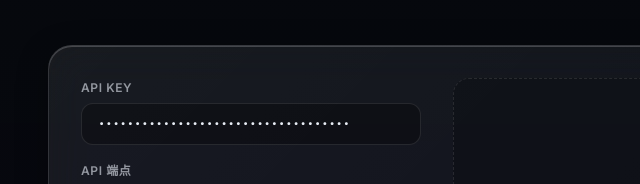
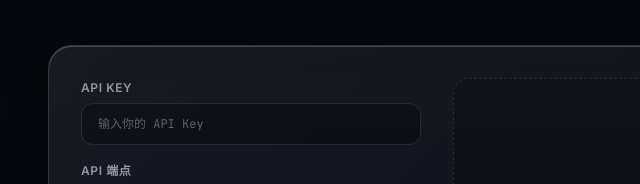
Before and after one commit to AKQ33/E1aina1337-Blog, a plain HTML site: page index.html in a window 1280 px wide. Shown: the part 3888-4072 px from the top of the page, 2-642 px from the left. Drawn offline with Linux system fonts and the light colour scheme.

Commit message:
移除误上传的 API Key

```diff
--- a/index.html
+++ b/index.html
@@ -401,7 +401,7 @@
       <div class="generator-controls">
         <div class="control-row">
           <label class="control-label">API Key</label>
-          <input type="password" id="apiKey" class="control-input" value="sk-Qv7eLVXYELGnOPTQ9TqD2uSuvJu3FV2l" placeholder="输入 API Key">
+          <input type="password" id="apiKey" class="control-input" placeholder="输入你的 API Key">
         </div>
 
         <div class="control-row">
```
